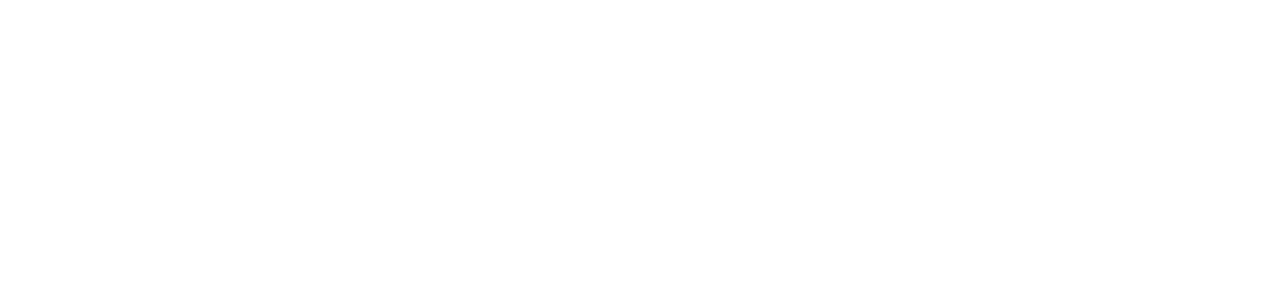
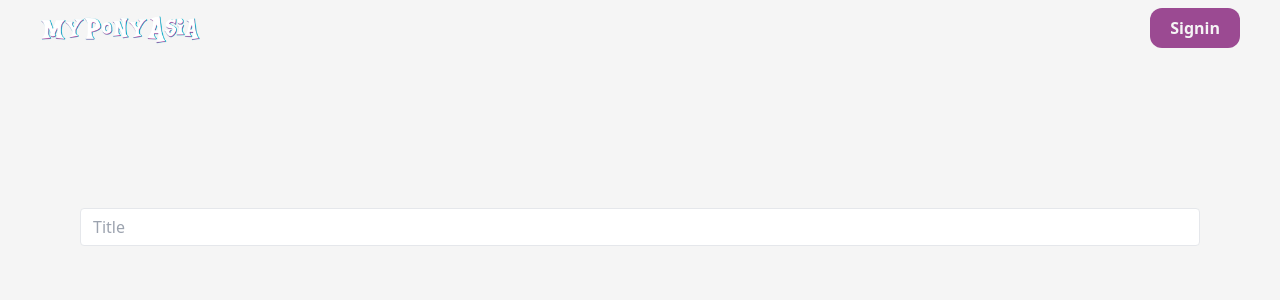
Before and after one commit to MPA-Project/mpa-hub-novel, a Nuxt app: page /new in a window 1280 px wide. Before the commit this address had no page. Shown: the top 300 px of the page. Built offline with nearby package versions, Linux system fonts and the light colour scheme.

Commit message:
chore: initialize text editor

```diff
--- /dev/null
+++ b/pages/new.vue
@@ -0,0 +1,17 @@
+<template>
+  <div>
+    <NuxtLayout name="default">
+      <main class="py-20 px-5 md:px-10 lg:px-20 max-w-[90rem] mx-auto bg1 text1 duration-200 transition-colors">
+        <div class="my-32">
+
+          <!-- Title Input -->
+          <div class="mb-8">
+            <input class="border rounded w-full py-2 px-3 leading-tight text-black" id="title" type="text" placeholder="Title" />
+          </div>
+          <!-- End Title Input -->
+
+        </div>
+      </main>
+    </NuxtLayout>
+  </div>
+</template>
```
